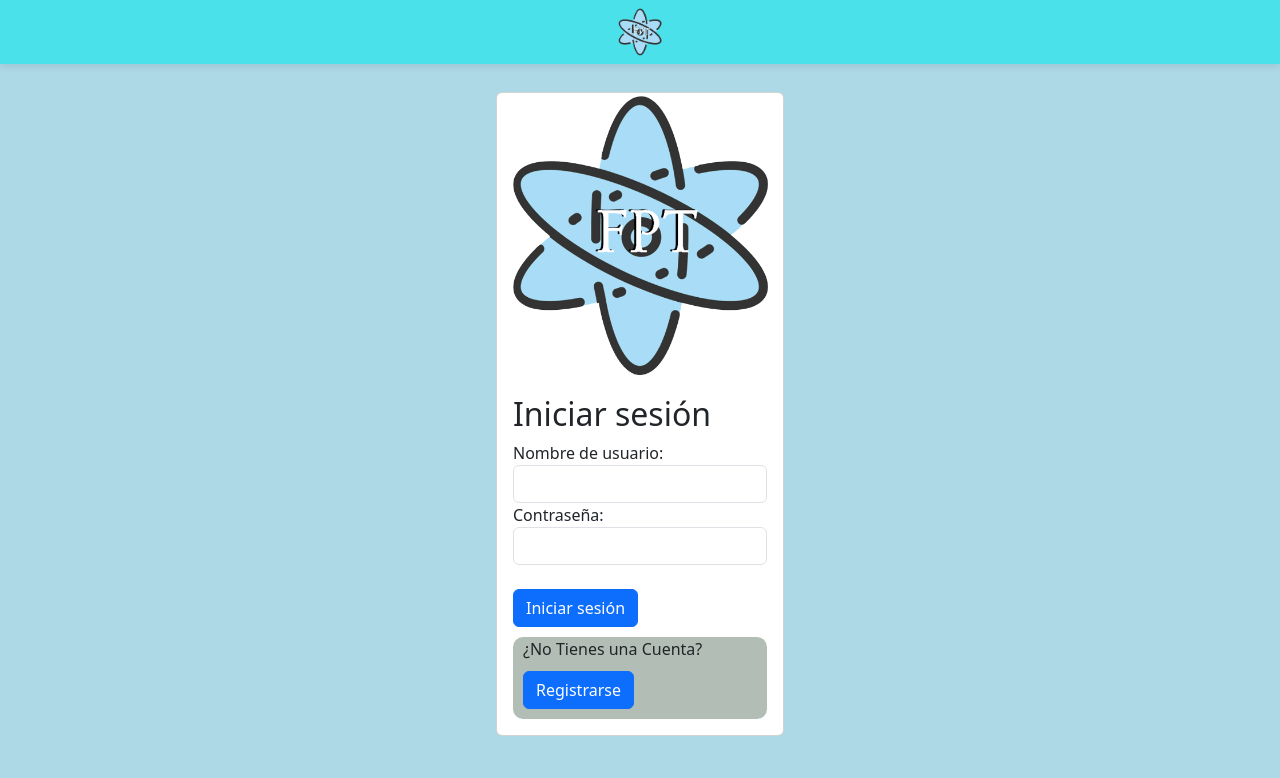
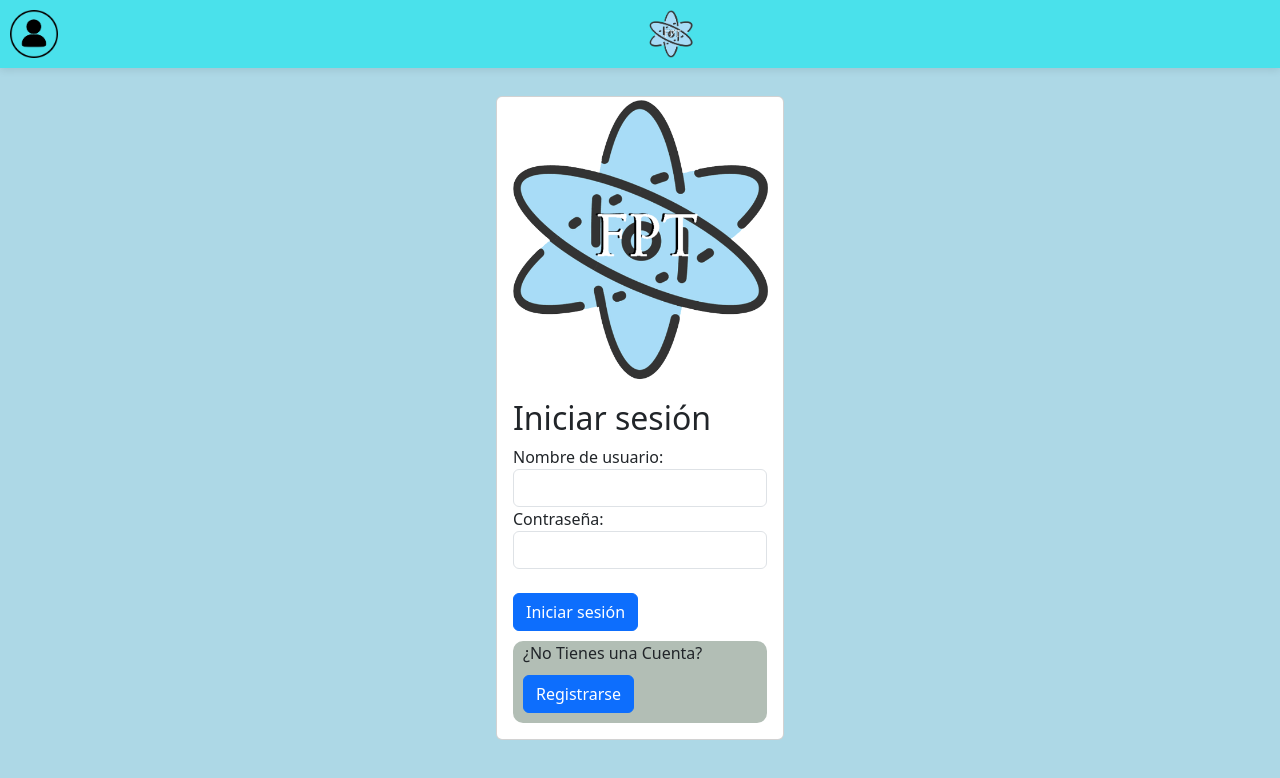
Before and after one commit to jditzco/Fisica-Para-Todos, a React (Vite) app: page / in a window 1280 px wide. Shown: the top 778 px of the page. Built offline with nearby package versions, Linux system fonts and the light colour scheme; no server answers.

Commit message:
navbar actualizada y pagina del usuario creada

```diff
--- /dev/null
+++ b/src/components/Avatar.css
@@ -0,0 +1,12 @@
+.carta{
+    width: 1100PX;
+    height: 600PX;
+}
+
+.titulo{
+    font-size: 2vw;
+}
+
+.descripcion{
+    font-size: large;
+}
--- /dev/null
+++ b/src/components/Avatar.jsx
@@ -0,0 +1,22 @@
+import {Card} from 'react-bootstrap';
+import './LoginForm';
+import './Avatar.css'
+
+function Avatar() {
+  return (
+    <Card className='carta'>
+      <Card.Body>
+        <Card.Title className='titulo'>Usuario</Card.Title>
+        <Card.Text className='descripcion'>
+          Alumno/a
+          <br /><br /><br />
+          Ejercicios resueltos: 10
+          <br /><br />
+          Estrellas: 7
+        </Card.Text>
+      </Card.Body>
+    </Card>
+  );
+}
+
+export default Avatar;
--- a/src/components/NavBar.css
+++ b/src/components/NavBar.css
@@ -6,10 +6,15 @@
     font-weight: 600;
     box-shadow: 0 2px 8px rgba(0,0,0,0.1);
     display: flex;
-    justify-content: center;
-    gap: 1rem;
+    padding: 10px;
+}
+
+.cuenta {
+    height: 3rem;
 }
 
 .logo {
     height: 3rem;
+    justify-content: center;
+    margin-left: 46vw;
 }
--- a/src/components/NavBar.jsx
+++ b/src/components/NavBar.jsx
@@ -5,7 +5,8 @@ import { Link } from 'react-router-dom';
 function NavBar() {
   return (
     <Navbar bg="light" expand="sm" className='navbar-container'>
-        <Link to={'/seleccion'}><img src='/img/logo.png' className='logo'/></Link>
+        <Link to={'/cuenta'}><img src='/img/cuenta.png' className='cuenta' alt='Cuenta'/></Link>
+        <Link to={'/seleccion'}><img src='/img/logo.png' className='logo' alt='Logo'/></Link>
     </Navbar>
   )
 }
--- /dev/null
+++ b/src/pages/Cuenta.jsx
@@ -0,0 +1,18 @@
+import { Container } from 'react-bootstrap'
+import NavBar from '../components/NavBar';
+import './Cuenta.css'
+import Avatar from '../components/Avatar';
+
+function Cuenta() {
+
+    return (
+        <>
+            <NavBar />
+            <Container className='card-container'>
+                <Avatar/>
+            </Container>
+        </>
+    );
+}
+
+export default Cuenta
```
Also changed, not shown: src/main.jsx (+6 -1 lines), public/img/cuenta.png (added), src/pages/Cuenta.css (added).
